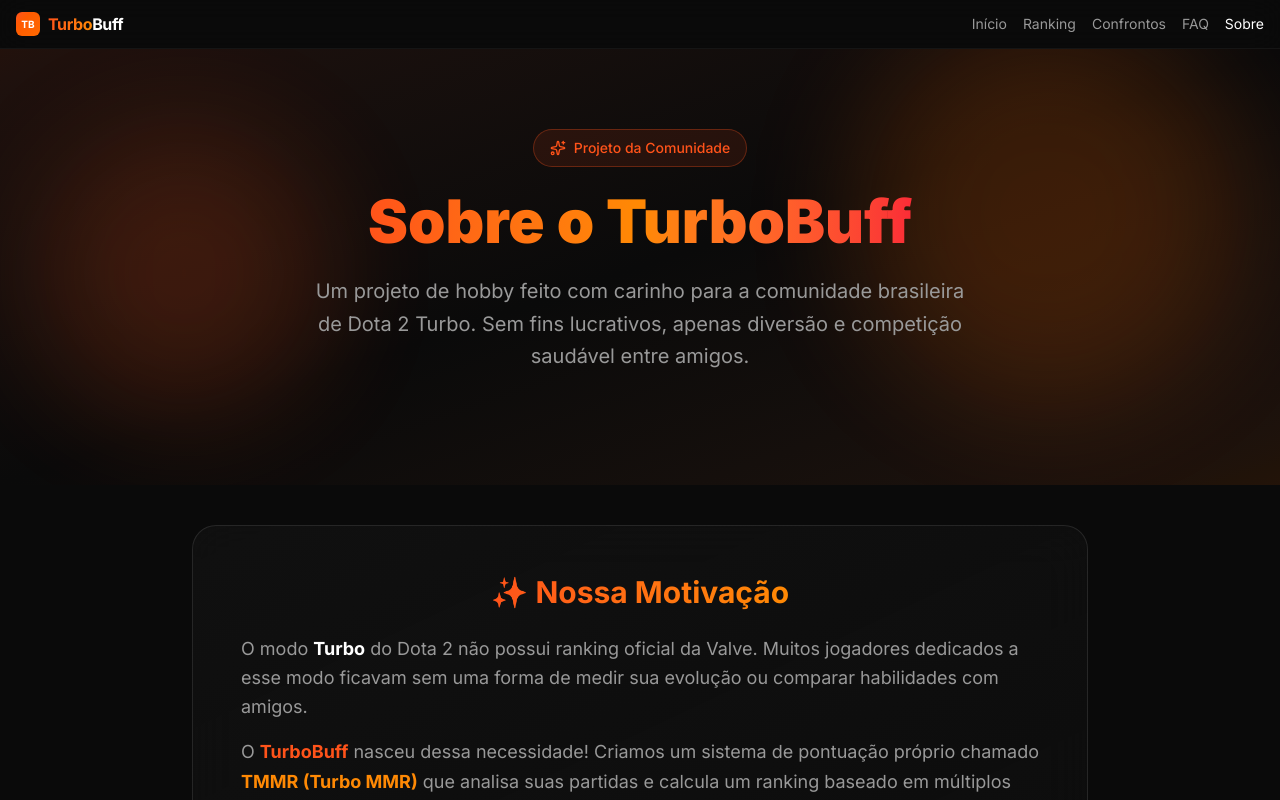
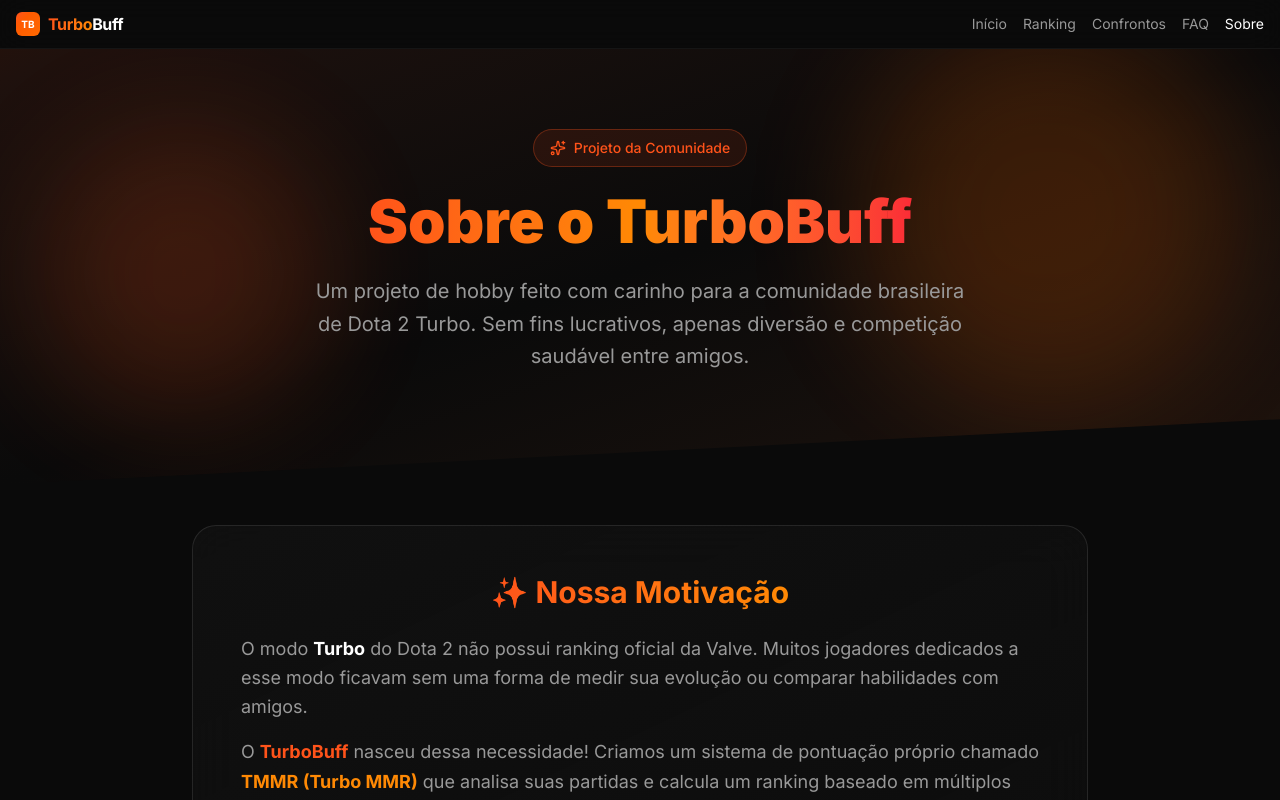
Before and after one commit to laaridev/dota2turbo-mmr, a Next.js app: page /about in a window 1280 px wide. Shown: the top 800 px of the page. Built offline with nearby package versions, Linux system fonts and the light colour scheme.

Commit message:
ui: replace SVG wave with clip-path diagonal cut on About and FAQ headers

```diff
--- a/app/about/page.tsx
+++ b/app/about/page.tsx
@@ -79,7 +79,7 @@
     return (
         <div className="min-h-screen bg-background">
             {/* Hero Section */}
-            <section className="relative overflow-hidden pt-20 pb-28 px-4">
+            <section className="relative overflow-hidden pt-20 pb-28 px-4" style={{ clipPath: 'polygon(0 0, 100% 0, 100% 85%, 0 100%)' }}>
                 {/* Background Effects */}
                 <div className="absolute inset-0 bg-gradient-to-br from-primary/10 via-background to-orange-500/10" />
                 <div className="absolute top-20 left-10 w-72 h-72 bg-primary/20 rounded-full blur-3xl animate-pulse" />
@@ -113,13 +113,6 @@
                             Sem fins lucrativos, apenas diversão e competição saudável entre amigos.
                         </p>
                     </motion.div>
-                </div>
-
-                {/* Curved Wave Divider */}
-                <div className="absolute bottom-0 left-0 right-0">
-                    <svg viewBox="0 0 1440 120" fill="none" xmlns="http://www.w3.org/2000/svg" className="w-full h-16 md:h-20">
-                        <path d="M0 120L60 110C120 100 240 80 360 70C480 60 600 60 720 65C840 70 960 80 1080 85C1200 90 1320 90 1380 90L1440 90V120H1380C1320 120 1200 120 1080 120C960 120 840 120 720 120C600 120 480 120 360 120C240 120 120 120 60 120H0V120Z" fill="hsl(var(--background))" />
-                    </svg>
                 </div>
             </section>
 
--- a/app/faq/page.tsx
+++ b/app/faq/page.tsx
@@ -62,7 +62,7 @@
     return (
         <div className="min-h-screen bg-background">
             {/* Hero Section - Same style as About */}
-            <section className="relative overflow-hidden py-20 px-4 pb-28">
+            <section className="relative overflow-hidden py-20 px-4 pb-28" style={{ clipPath: 'polygon(0 0, 100% 0, 100% 85%, 0 100%)' }}>
                 {/* Background Effects */}
                 <div className="absolute inset-0 bg-gradient-to-br from-primary/10 via-background to-orange-500/10" />
                 <div className="absolute top-20 left-10 w-72 h-72 bg-primary/20 rounded-full blur-3xl animate-pulse" />
@@ -95,13 +95,6 @@
                             Tudo que você precisa saber sobre o TurboBuff e como o sistema funciona.
                         </p>
                     </motion.div>
-                </div>
-
-                {/* Curved Wave Divider */}
-                <div className="absolute bottom-0 left-0 right-0">
-                    <svg viewBox="0 0 1440 120" fill="none" xmlns="http://www.w3.org/2000/svg" className="w-full h-16 md:h-20">
-                        <path d="M0 120L60 110C120 100 240 80 360 70C480 60 600 60 720 65C840 70 960 80 1080 85C1200 90 1320 90 1380 90L1440 90V120H1380C1320 120 1200 120 1080 120C960 120 840 120 720 120C600 120 480 120 360 120C240 120 120 120 60 120H0V120Z" fill="hsl(var(--background))" />
-                    </svg>
                 </div>
             </section>
 
```
